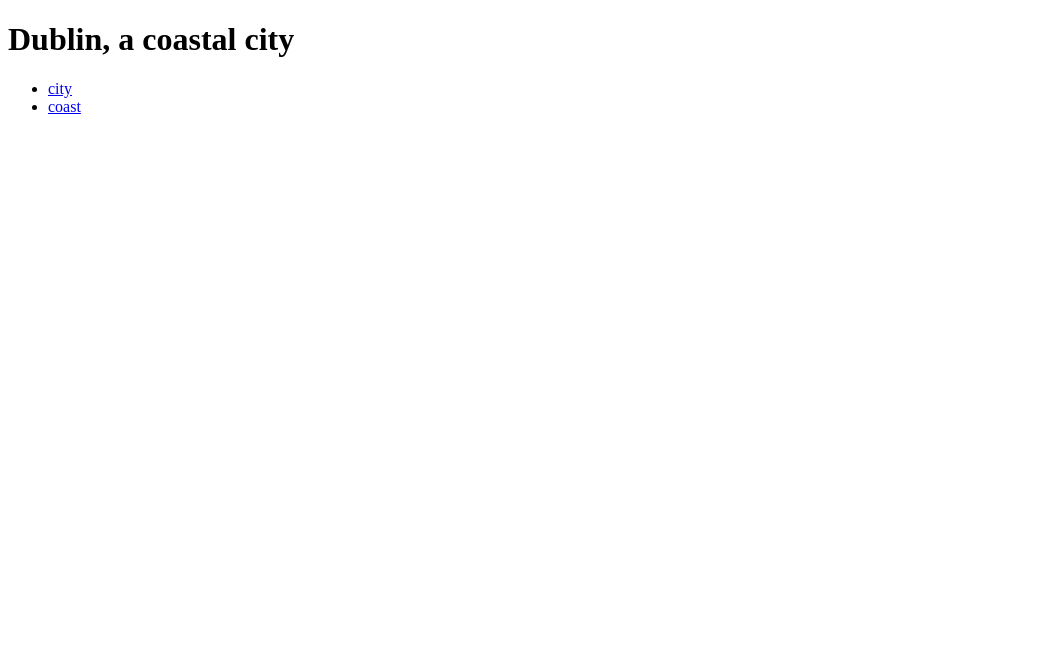
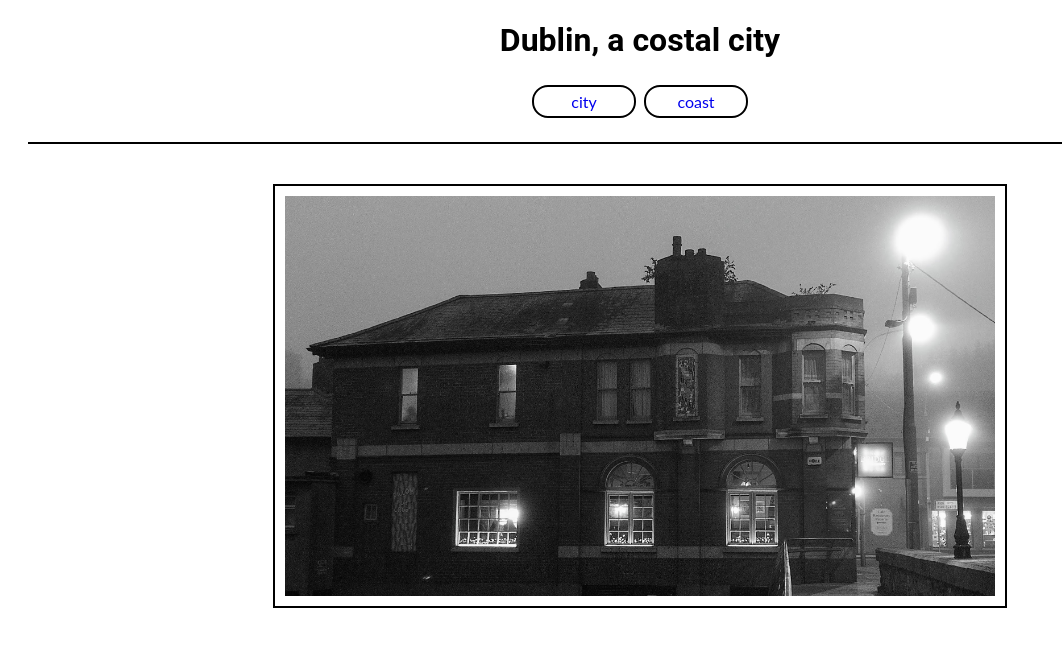
Before and after one commit to ShieldsJohn/CI_template, a plain HTML site: page index.html in a window 1280 px wide. Shown: the whole page, without its empty margins (0-1062 px from the left). Drawn offline with Linux system fonts and the light colour scheme.

Commit message:
feat: add images to the webpages

```diff
--- a/index.html
+++ b/index.html
@@ -4,15 +4,22 @@
     <meta charset="UTF-8">
     <meta http-equiv="X-UA-Compatible" content="IE=edge">
     <meta name="viewport" content="width=device-width, initial-scale=1.0">
+    <link rel="stylesheet" href="assets/css/style.css">
     <title>Dublin</title>
 </head>
 <body>
-    <h1>Dublin, a coastal city</h1>
+    <h1>Dublin, a costal city</h1>
     <nav>
         <ul>
             <li><a href="index.html">city</a></li>
-            <li><a href="index.html">coast</a></li>
+            <li><a href="coast.html">coast</a></li>
         </ul>
     </nav>
+    <section>
+        <figure>
+            <img src="assets/images/city.jpg" alt="an urban image of Dublin">
+        </figure>
+    </section>
+
 </body>
 </html>
```
Also changed, not shown: coast.html (+6 -1 lines), assets/images/beach.jpg (added), assets/images/city.jpg (added).
